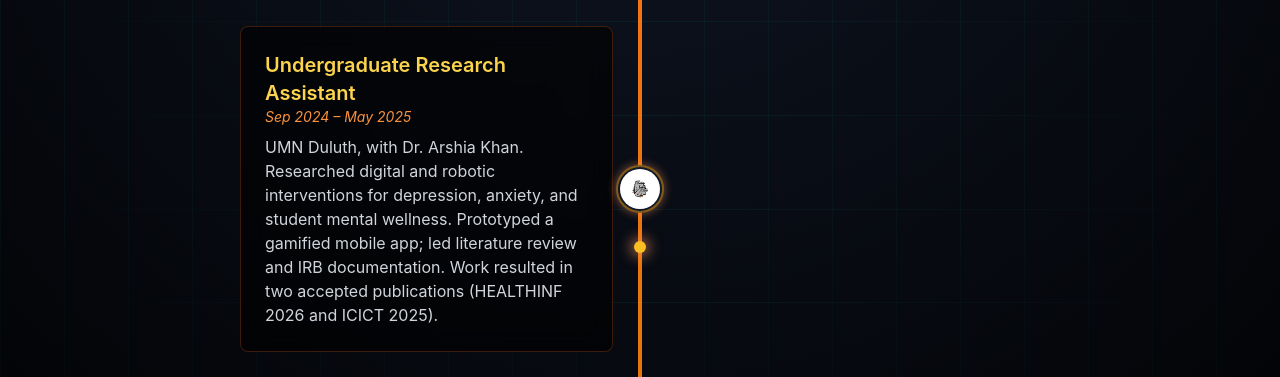
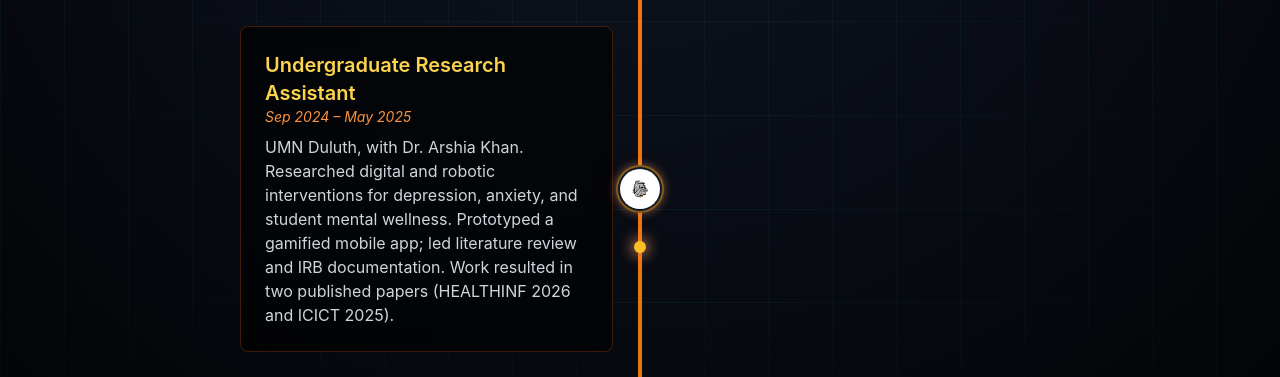
Before and after one commit to varsha698/portfolio-website, a React (Vite) app: page /#/about in a window 1280 px wide. Shown: the part 1200-1577 px from the top of the page. Built offline with nearby package versions, Linux system fonts and the light colour scheme.

Commit message:
Reflect published status in Home bio and About timeline

```diff
--- a/src/pages/About.jsx
+++ b/src/pages/About.jsx
@@ -25,7 +25,7 @@ const timeline = [
   {
     year: "Sep 2024 – May 2025",
     title: "Undergraduate Research Assistant",
-    desc: "UMN Duluth, with Dr. Arshia Khan. Researched digital and robotic interventions for depression, anxiety, and student mental wellness. Prototyped a gamified mobile app; led literature review and IRB documentation. Work resulted in two accepted publications (HEALTHINF 2026 and ICICT 2025).",
+    desc: "UMN Duluth, with Dr. Arshia Khan. Researched digital and robotic interventions for depression, anxiety, and student mental wellness. Prototyped a gamified mobile app; led literature review and IRB documentation. Work resulted in two published papers (HEALTHINF 2026 and ICICT 2025).",
     iconPath: "icons/umd_logo.png",
     path: "https://www.d.umn.edu/",
   },
--- a/src/pages/Home.jsx
+++ b/src/pages/Home.jsx
@@ -82,7 +82,7 @@ const Home = () => {
           Cloudflare Pages, and Python email and dispatch pipelines — while
           building LLM tools and machine-learning models on the side. My
           research at UMN Duluth explores digital and robotic interventions for
-          mental health, with two peer-reviewed papers accepted at HEALTHINF
+          mental health, with two peer-reviewed papers published in HEALTHINF
           2026 and ICICT 2025.
         </motion.p>
 
```
